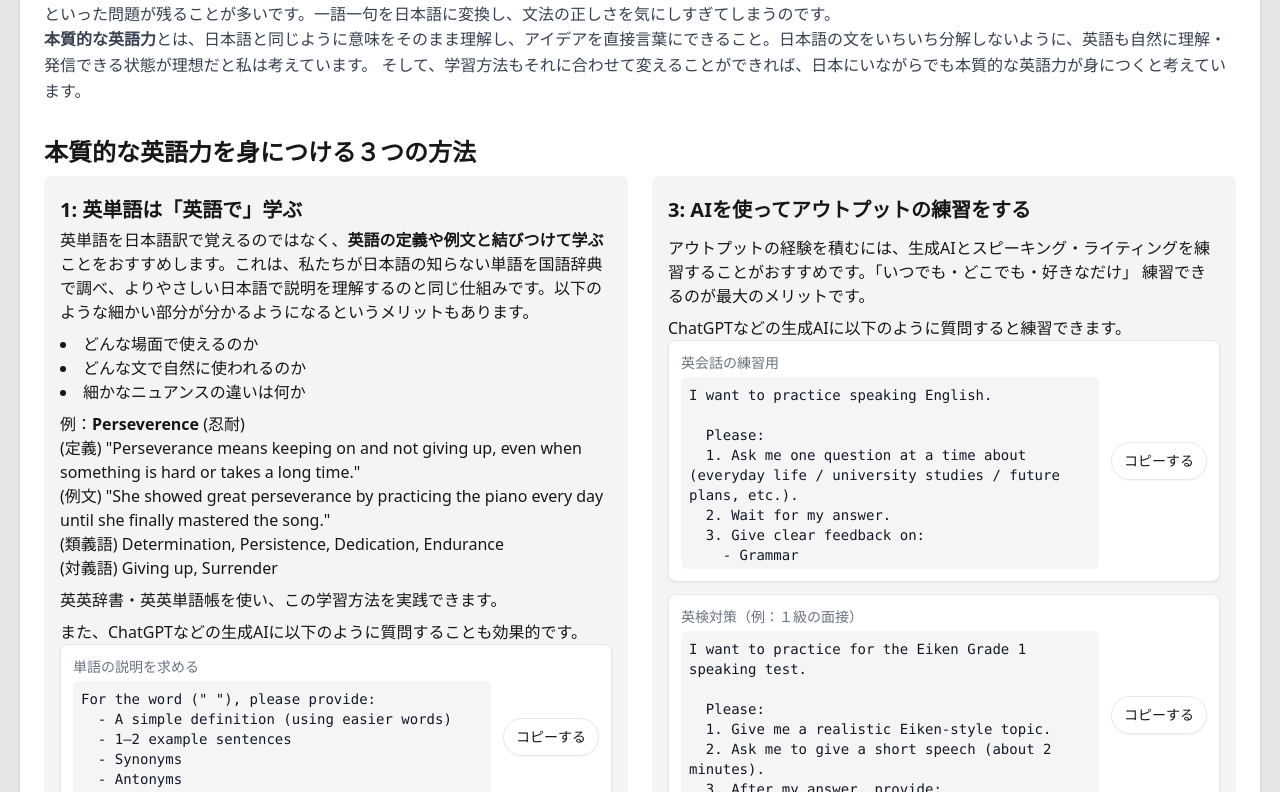
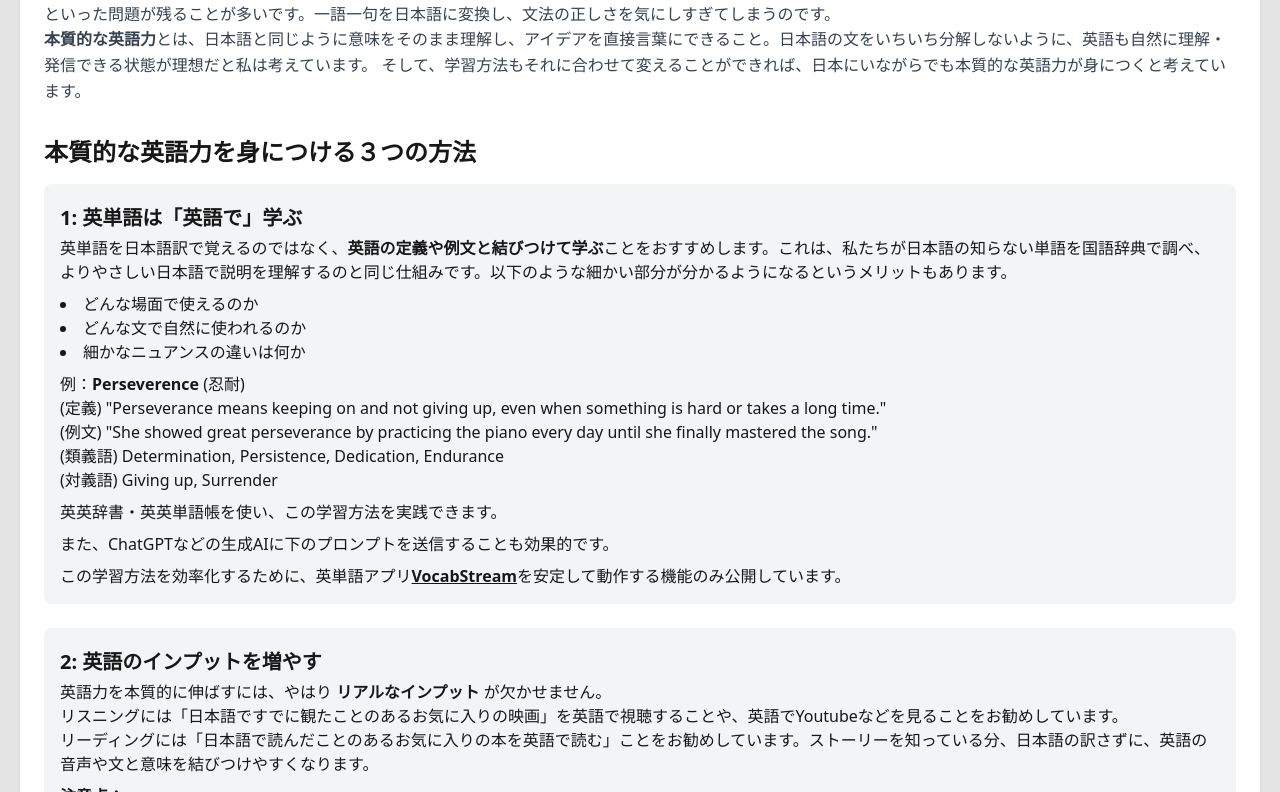
Before and after one commit to dronerd/projectfluence, a Next.js app: page / in a window 1280 px wide. Shown: the part 2008-2800 px from the top of the page. Built offline with nearby package versions, Linux system fonts and the light colour scheme.

Commit message:
fix: creatd a prompts section and moved the prompts to there from the strategy to learning english section

```diff
--- a/app/page.tsx
+++ b/app/page.tsx
@@ -63,9 +63,9 @@ export default function ExtraPage() {
   // --- The prompts to show / copy ---
   const prompts = [
     {
-      label: "英会話の練習用",
+      label: "英会話の練習用（英語のレベルをご自身で設定してください）",
       text:
-  `I want to practice speaking English.
+  `I want to practice speaking English. My English level: (A1 / A2 / B1 / B2 / C1 / C2).
 
   Please:
   1. Ask me one question at a time about (everyday life / university studies / future plans, etc.).
@@ -77,9 +77,7 @@ export default function ExtraPage() {
   4. Show a corrected version of my answer.
   5. Then ask the next question.
 
-  Use mostly words at my level, but occasionally include slightly more advanced vocabulary.
-
-  My English level: (A1 / A2 / B1 / B2 / C1 / C2).`
+  Use mostly words at my level, but occasionally include slightly more advanced vocabulary.`
     },
     {
       label: "英検対策（例：１級の面接）",
@@ -330,7 +328,7 @@ export default function ExtraPage() {
             <h2 className="text-2xl font-bold">アプリ一覧</h2>
 
             <p className="mt-3 text-gray-700 leading-relaxed">
-              <p>これらのアプリは現在開発中です。今後のアップデートをお楽しみに！</p>
+              これらのアプリは現在開発中です。今後のアップデートをお楽しみに！
               これらのアプリは<strong>相互にデータを活用</strong>し、学習体験を最適化することを目指しています。
               例えば、<strong>VocabStream</strong>で学習した単語データをもとに、
               <strong>VideoFinder</strong>では理解しやすい動画を推薦し、
@@ -506,8 +504,8 @@ export default function ExtraPage() {
 
             <div>
               <h4 className="text-2xl font-semibold mb-2">本質的な英語力を身につける３つの方法</h4>
-              <div className="grid mt-2 md:grid-cols-2 gap-6">
-                <div className="flex flex-col gap-6">
+              <div className="flex flex-col gap-6 mt-4">
+
                   <div className="p-4 bg-gray-100 rounded-lg">
                     <p className="mt-1 text-xl"><strong>1: 英単語は「英語で」学ぶ</strong></p>
                     <div className="mt-1">
@@ -529,13 +527,7 @@ export default function ExtraPage() {
                         <p>(対義語) Giving up, Surrender</p>
 
                         <p className="mt-2">英英辞書・英英単語帳を使い、この学習方法を実践できます。</p>
-                        <p className="mt-2">また、ChatGPTなどの生成AIに以下のように質問することも効果的です。</p>
-
-                        <div className="grid gap-3">
-                          {prompts2.map((p, i) => (
-                            <CopyablePrompt key={i} label={p.label} text={p.text} />
-                          ))}
-                        </div>
+                        <p className="mt-2">また、ChatGPTなどの生成AIに下のプロンプトを送信することも効果的です。</p>
 
                         <p className="mt-2">この学習方法を効率化するために、英単語アプリ
                          <a
@@ -579,7 +571,6 @@ export default function ExtraPage() {
                         </p>
                     </div>
                   </div>
-                </div>
 
                 {/* ここでコピー可能な依頼文ブロックを並べる */}
                 <div className="p-4 bg-gray-100 rounded-lg space-y-3">
@@ -587,16 +578,7 @@ export default function ExtraPage() {
                   <div className="mt-1">
                     <p>アウトプットの経験を積むには、生成AIとスピーキング・ライティングを練習することがおすすめです。「いつでも・どこでも・好きなだけ」 練習できるのが最大のメリットです。</p>
 
-                    <p className="mt-2">ChatGPTなどの生成AIに以下のように質問すると練習できます。</p>
-
-                    <div className="grid gap-3">
-                      {prompts.map((p, i) => (
-                        <CopyablePrompt key={i} label={p.label} text={p.text} />
-                      ))}
-                    </div>
-
-                    <p className="text-xs text-gray-600 mt-2">＊ボタンは安全なコンテキスト（https）でのみ動作する場合があります。古いブラウザ向けのフォールバックも組み込んでいます。</p>
-
+                    <p className="mt-2">ChatGPTなどの生成AIに下のプロンプトを送信することも効果的です。</p>
                     <p className="mt-2">この学習方法を効率化するために、レベルにあわせた会話練習を提供するアプリ
                       <a
                           className="underline"
@@ -610,6 +592,32 @@ export default function ExtraPage() {
                     </p>
                   </div>
                 </div>
+              </div>
+            </div>
+          </section>
+
+          {/* Prompts Section */}
+          <section id="prompts" className="mt-8 bg-white rounded-2xl p-6 shadow">
+            <h2 className="text-2xl font-bold">AIプロンプト集</h2>
+            <p className="mt-2 text-gray-700">
+              以下のプロンプトを使うことで、AIを活用した英語学習を効果的に進めることができます。コピーして、ChatGPTなどの生成AIに送信してみてください。
+            </p>
+
+            <div className="mt-6">
+              <h3 className="text-xl font-semibold mb-3">アウトプット練習</h3>
+              <div className="grid gap-3">
+                {prompts.map((p, i) => (
+                  <CopyablePrompt key={i} label={p.label} text={p.text} />
+                ))}
+              </div>
+            </div>
+
+            <div className="mt-8">
+              <h3 className="text-xl font-semibold mb-3">単語・文法練習</h3>
+              <div className="grid gap-3">
+                {prompts2.map((p, i) => (
+                  <CopyablePrompt key={i} label={p.label} text={p.text} />
+                ))}
               </div>
             </div>
           </section>
@@ -648,6 +656,9 @@ export default function ExtraPage() {
               <a href="#method" onClick={() => setMenuOpen(false)}>
                 効果的な英語学習方法
               </a>
+              <a href="#prompts" onClick={() => setMenuOpen(false)}>
+                AIプロンプト集
+              </a>
             </nav>
           </div>
         </div>
```
